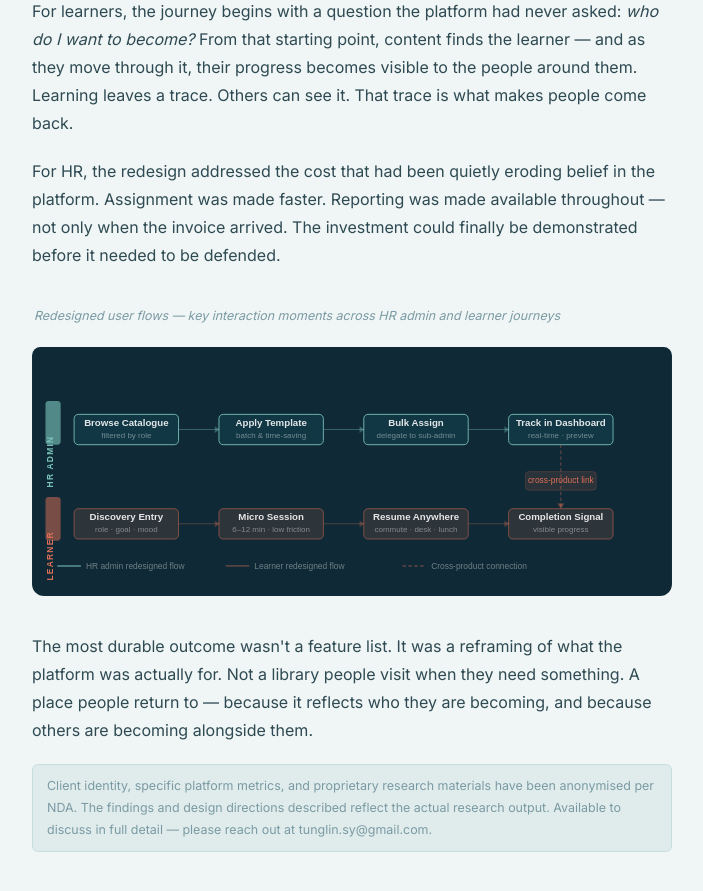
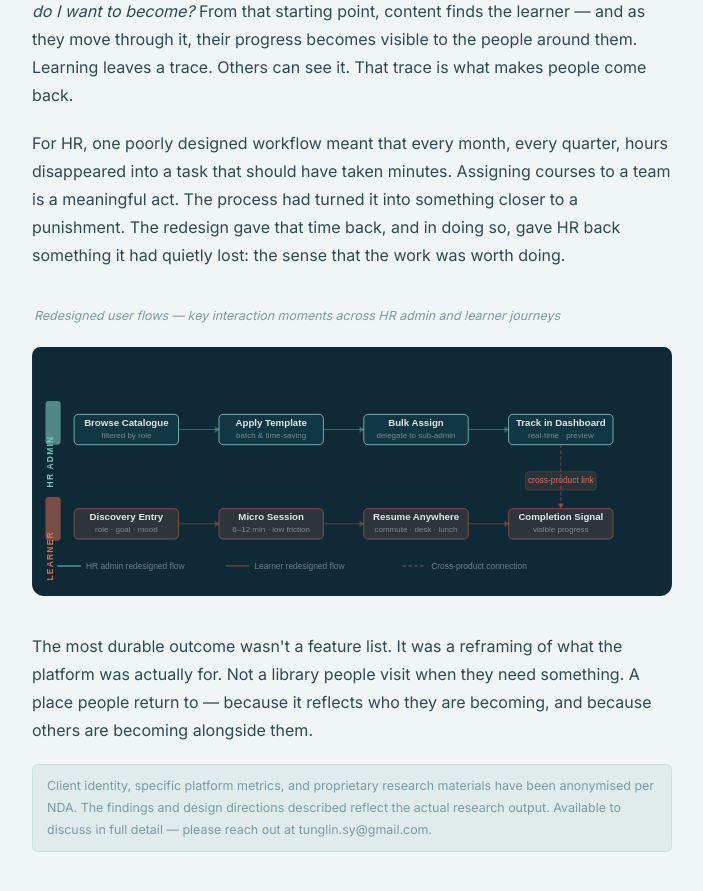
Before and after one commit to tl-sy-nl/portfolio, a React (Vite) app: page /cases/digital-learning in a window 1280 px wide. Shown: the part 5180-6071 px from the top of the page, without its empty margins (288-991 px from the left). Built offline with nearby package versions, Linux system fonts and the light colour scheme; a web font is replaced by a local one.

Commit message:
Refine Digital Learning: trim methodology sentence, tighten HR design paragraph

```diff
--- a/src/pages/cases/DigitalLearning.jsx
+++ b/src/pages/cases/DigitalLearning.jsx
@@ -423,7 +423,7 @@ export default function DigitalLearning() {
       {/* RESEARCH DESIGN */}
       <FadeIn>
         <h2>Two People Who Never See Each Other</h2>
-        <p>The platform had two entirely separate user experiences. HR administrators purchased, configured, and managed the platform from a back-end interface. Learners encountered it as a content-facing front end. These two groups had different definitions of success, different sources of frustration, and — crucially — no visibility into each other's experience. HR made renewal decisions based on metrics learners never saw. Learners developed habits and avoidances based on friction HR couldn't observe. Treating them as a single user would have produced meaningless findings. The study was structured in four sequential stages to hold both sides in view at once.</p>
+        <p>The platform had two entirely separate user experiences. HR administrators purchased, configured, and managed the platform from a back-end interface. Learners encountered it as a content-facing front end. These two groups had different definitions of success, different sources of frustration, and — crucially — no visibility into each other's experience. HR made renewal decisions based on metrics learners never saw. Learners developed habits and avoidances based on friction HR couldn't observe. Treating them as a single user would have produced meaningless findings.</p>
       </FadeIn>
 
       <FadeIn>
@@ -502,7 +502,7 @@ export default function DigitalLearning() {
       <FadeIn>
         <h2>From Delivery to Belonging</h2>
         <p>For learners, the journey begins with a question the platform had never asked: <em>who do I want to become?</em> From that starting point, content finds the learner — and as they move through it, their progress becomes visible to the people around them. Learning leaves a trace. Others can see it. That trace is what makes people come back.</p>
-        <p>For HR, the redesign addressed the cost that had been quietly eroding belief in the platform. Assignment was made faster. Reporting was made available throughout — not only when the invoice arrived. The investment could finally be demonstrated before it needed to be defended.</p>
+        <p>For HR, one poorly designed workflow meant that every month, every quarter, hours disappeared into a task that should have taken minutes. Assigning courses to a team is a meaningful act. The process had turned it into something closer to a punishment. The redesign gave that time back, and in doing so, gave HR back something it had quietly lost: the sense that the work was worth doing.</p>
       </FadeIn>
 
       <FadeIn>
```
